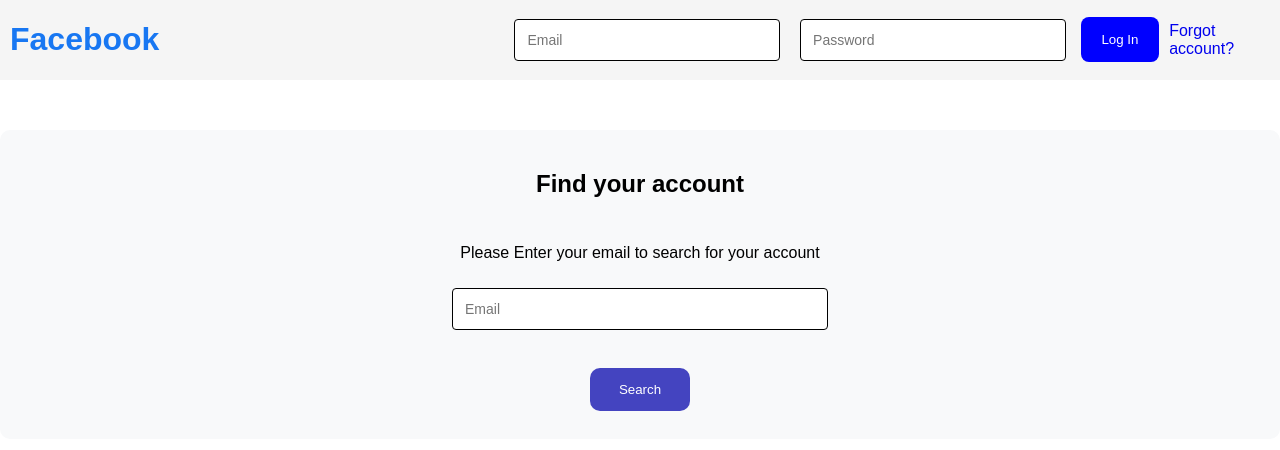
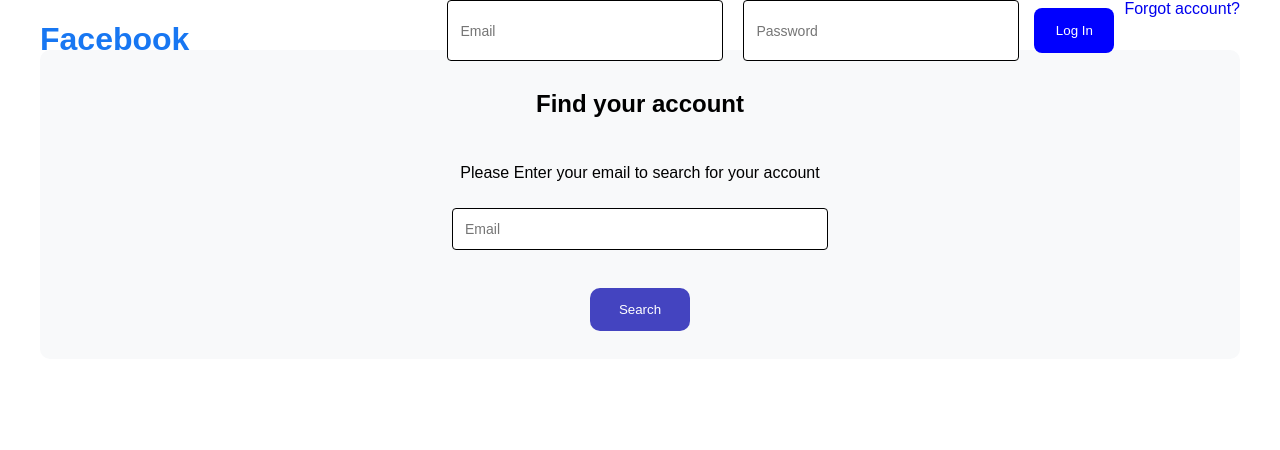
Before and after one commit to SrijanThapa1/formik, a React (Create React App) app: page /forgotPassword in a window 1280 px wide. Shown: the top 450 px of the page. Built offline with nearby package versions, Linux system fonts and the light colour scheme.

Commit message:
added Action for redux integrationl

```diff
--- a/src/App.css
+++ b/src/App.css
@@ -117,20 +117,35 @@
   margin-top: 10px;
 }
 
+
 .password{
-  width: 100%;
+  width: 1200px;
   display: flex;
   justify-content: flex-start;
   align-items: center;
   /* position: relative; */
   background-color: whitesmoke;
   margin-right: 0;
+  position: relative;
 }
 .password> h1{
+  /* display: flex; */
+  /* margin-right: 350px; */
+  /* margin-left: 10px; */
+  position: absolute;
+  top: 0;
+  left: 0;
+  color: #1877f2;
+}
+
+
+.right-password{
+  /* width: 100%; */
+  position: absolute;
+  top: 0;
+  right: 0;
   display: flex;
-  margin-right: 350px;
-  margin-left: 10px;
-  color: #1877f2;
+  flex-direction: row;
 }
 .password input{
   margin-bottom: 0px;
@@ -205,8 +220,6 @@
   box-shadow: 0 0 10px rgba(0, 0, 0, 0.2);
 }
 
-
-
 .close {
   position: absolute;
   top: 10px;
--- a/src/components/ForgotPassword.js
+++ b/src/components/ForgotPassword.js
@@ -27,6 +27,7 @@
                 <Form className='password1'>
                     <div className='password'>
                     <h1> Facebook</h1>
+                    <div className='right-password'>
                     <Field type="email" id="email" name="email" placeholder="Email"/>
                     <ErrorMessage name='email' component={TextError}/>
 
@@ -35,6 +36,7 @@
 
                     <button type='submit' id='forgot_login'>Log In</button>
                     <span> <Link to='/forgotPassword'> Forgot account?</Link></span>
+                    </div>
                     </div>
                 </Form>
                 <Form id='findYourAccount'>
```
Also changed, not shown: src/components/authActions.js (added, +18 -0 lines).
